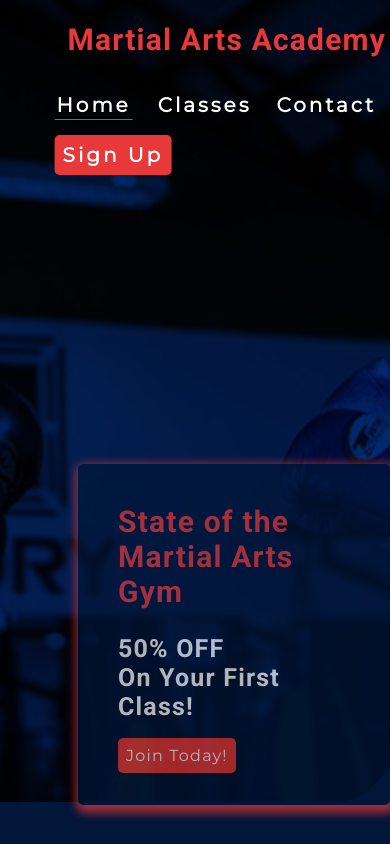
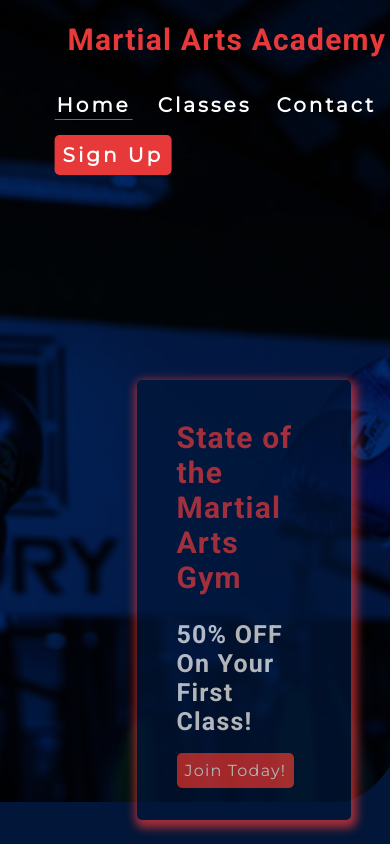
Before and after one commit to dushanka-dev/martial-arts-academy, a plain HTML site: page index.html in a window 390 px wide. Shown: the top 844 px of the page. Drawn offline with Linux system fonts and the light colour scheme.

Commit message:
Change hero-text media query layout for medium & small devices

```diff
--- a/assets/css/style.css
+++ b/assets/css/style.css
@@ -708,8 +708,8 @@ h1, h2, h3, h4, h6 {
 
     #hero-text {
         position: absolute;
-        top: 55%;
-        left: 30%;
+        top: 50%;
+        left: 18%;
     }
 
     #subheader-text {
@@ -846,8 +846,9 @@ h1, h2, h3, h4, h6 {
 
     #hero-text {
         position: absolute;
-        top: 55%;
-        left: 20%;
+        top: 45%;
+        left: 35%;
+        right: 10%;
     }
 
     .benefits-section {
```
